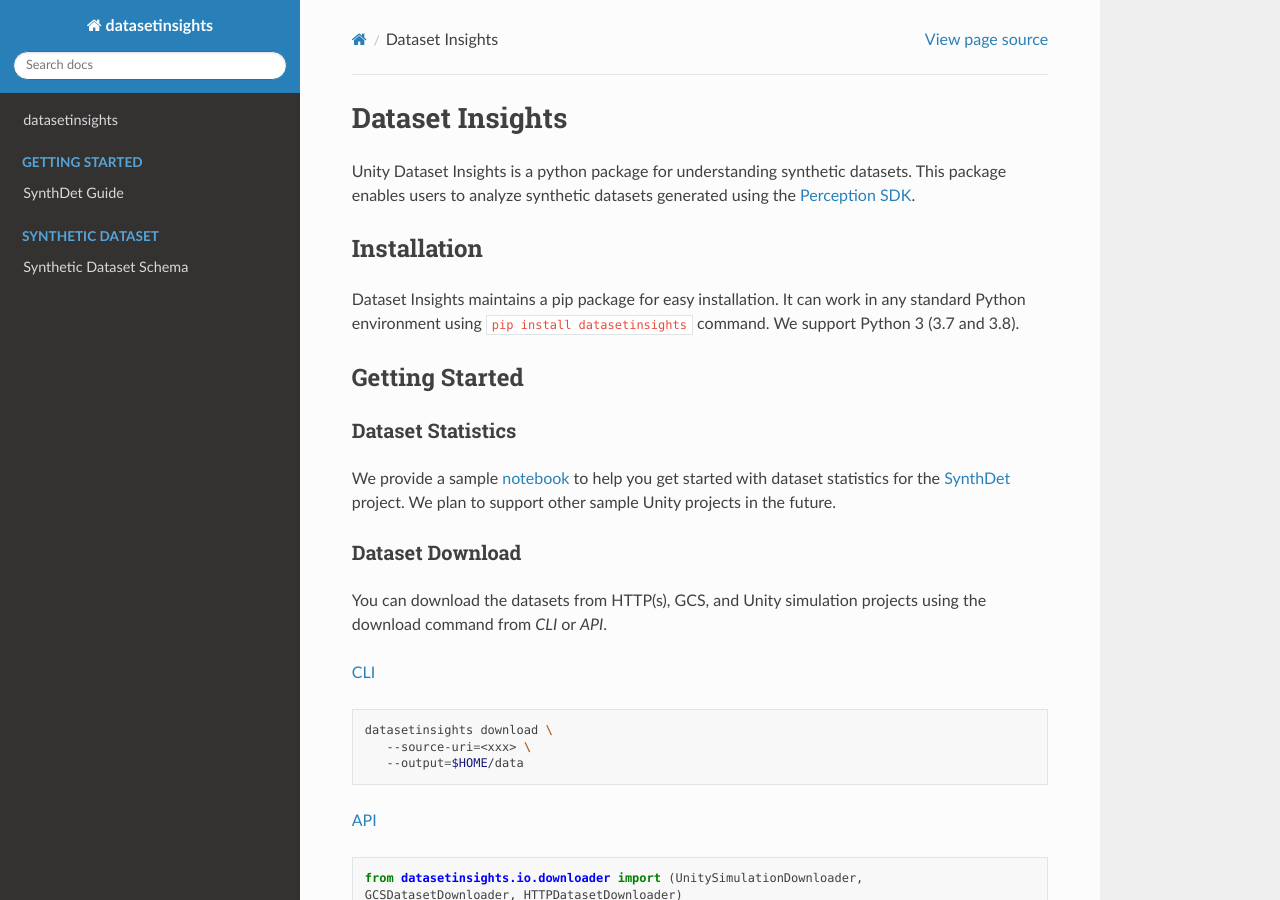
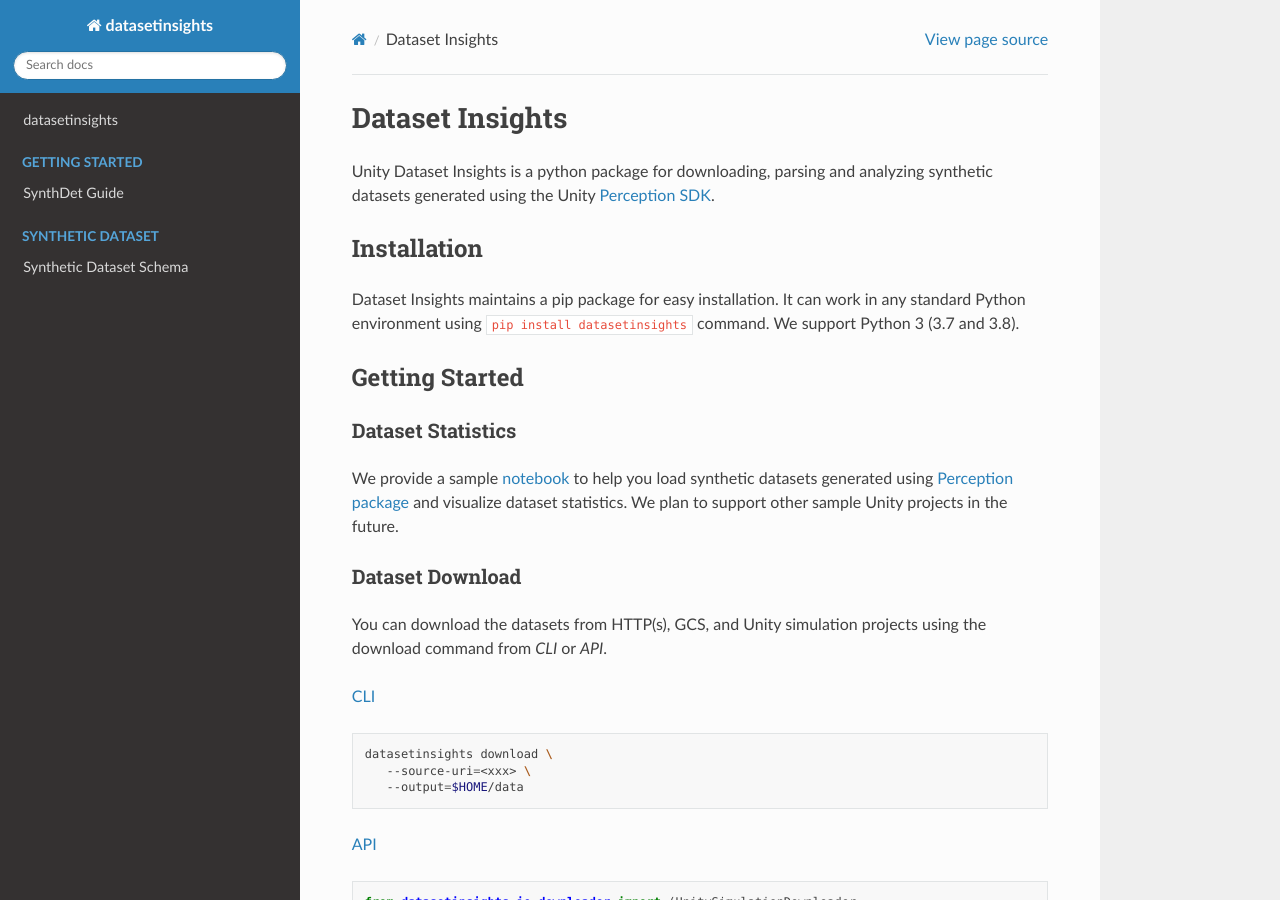
Before and after one commit to Unity-Technologies/datasetinsights, a Sphinx documentation site: the page built from docs/source/index.rst, in a window 1280 px wide and 900 px high. Built offline with Sphinx 7.4.7 and the Read the Docs theme 2.0.0, drawn with Linux system fonts in a browser that asks for light colours.

Commit message:
linting fixes

```diff
--- a/docs/source/index.rst
+++ b/docs/source/index.rst
@@ -6,8 +6,7 @@
 Dataset Insights
 ================
 
-Unity Dataset Insights is a python package for understanding synthetic datasets.
-This package enables users to analyze synthetic datasets generated using the `Perception SDK <https://github.com/Unity-Technologies/com.unity.perception>`_.
+Unity Dataset Insights is a python package for downloading, parsing and analyzing synthetic datasets generated using the Unity `Perception SDK <https://github.com/Unity-Technologies/com.unity.perception>`_.
 
 Installation
 ------------
@@ -19,8 +18,7 @@
 
 Dataset Statistics
 ~~~~~~~~~~~~~~~~~~
-
-We provide a sample `notebook <https://github.com/Unity-Technologies/datasetinsights/blob/master/notebooks/SynthDet_Statistics.ipynb>`_ to help you get started with dataset statistics for the `SynthDet <https://github.com/Unity-Technologies/SynthDet>`_ project. We plan to support other sample Unity projects in the future.
+We provide a sample `notebook <https://github.com/Unity-Technologies/datasetinsights/blob/master/notebooks/Perception_Statistics.ipynb>`_  to help you load synthetic datasets generated using `Perception package <https://github.com/Unity-Technologies/com.unity.perception>`_  and visualize dataset statistics. We plan to support other sample Unity projects in the future.
 
 Dataset Download
 ~~~~~~~~~~~~~~~~~~
```
Also changed, not shown: README.md (line endings or trailing spaces).
